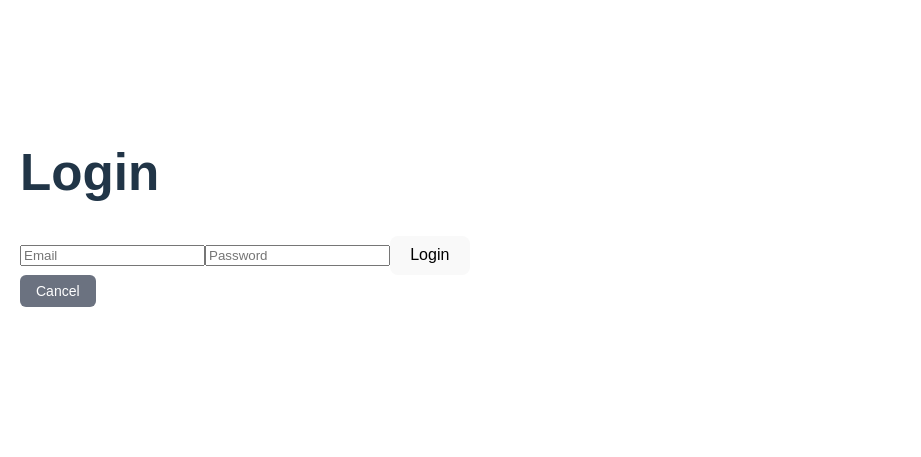
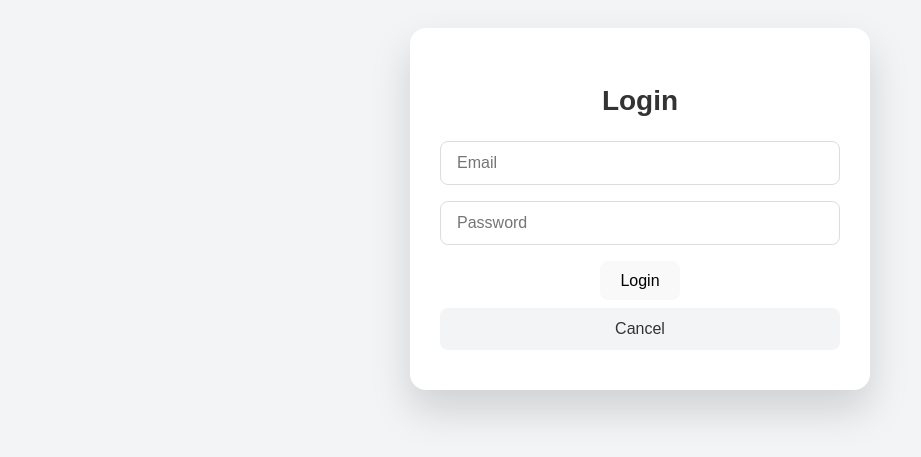
Before and after one commit to Kuzheliev/BooksStore, a React (Vite) app in the folder booksstore.client/: page /login in a window 1280 px wide. Shown: the part 191-648 px from the top of the page, without its empty margins (0-921 px from the left). Built offline with nearby package versions, Linux system fonts and the light colour scheme.

Commit message:
updated login and logout functions

```diff
--- a/booksstore.client/src/App.css
+++ b/booksstore.client/src/App.css
@@ -1,16 +1,43 @@
+html, body, #root {
+    height: 100%;
+    width: 100%;
+    margin: 0;
+    padding: 0
+}
+
+/* Make header stick to top, full width */
+.header {
+    position: fixed; /* stays at top */
+    top: 0;
+    left: 0;
+    right: 0;
+    height: 60px; /* adjust as needed */
+    padding: 0 20px;
+    display: flex;
+    justify-content: space-between;
+    align-items: center;
+    background: #fff; /* white background */
+    box-shadow: 0 2px 4px rgba(0,0,0,0.1);
+    z-index: 1000; /* keep it above content */
+}
+
+.header-title {
+    font-size: 28px;
+    font-weight: bold;
+    color: #333;
+    margin: 0;
+}
+
+/* Pushes page content down so it doesn’t hide behind header */
 .app-container {
-    padding: 20px;
+    padding: 80px 20px 20px; /* add top padding */
     font-family: Arial, sans-serif;
 }
 
-/* Header with title on left and button on right */
-.header {
+.header-buttons {
     display: flex;
-    justify-content: space-between;
-    align-items: center;
-    margin-bottom: 20px;
+    gap: 10px;
 }
-
 /* Button styles */
 .btn {
     padding: 8px 16px;
@@ -33,3 +60,92 @@
     background-color: #6b7280; /* gray */
     color: white;
 }
+/* Fullscreen wrapper */
+/* Fullscreen wrapper */
+.login-page {
+    display: flex;
+    justify-content: center;
+    align-items: center;
+    width: 100%;
+    height: 100vh;
+    background: #f3f4f6; /* light neutral background instead of gradient */
+    margin: 0;
+    padding: 0;
+    font-family: Arial, sans-serif;
+}
+
+/* Login card */
+.login-box {
+    background: #ffffff; /* white card */
+    padding: 40px 30px;
+    border-radius: 16px;
+    box-shadow: 0 20px 40px rgba(0, 0, 0, 0.15);
+    max-width: 400px;
+    width: 100%; /* make card responsive */
+    text-align: center;
+    transition: transform 0.3s ease, box-shadow 0.3s ease;
+}
+
+    /* Hover effect on card */
+    .login-box:hover {
+        transform: translateY(-3px);
+        box-shadow: 0 25px 50px rgba(0, 0, 0, 0.2);
+    }
+
+    /* Title */
+    .login-box h1 {
+        font-size: 28px;
+        font-weight: 700;
+        margin-bottom: 24px;
+        color: #333;
+    }
+
+    /* Input fields fill width inside the card */
+    .login-box input {
+        width: 100%; /* full width of box */
+        padding: 12px 16px;
+        margin-bottom: 16px;
+        border-radius: 8px;
+        border: 1px solid #ddd;
+        font-size: 16px;
+        outline: none;
+        box-sizing: border-box; /* ensure padding fits inside width */
+        transition: border-color 0.2s, box-shadow 0.2s;
+    }
+
+        .login-box input:focus {
+            border-color: #667eea;
+            box-shadow: 0 0 5px rgba(102, 126, 234, 0.4);
+        }
+
+/* Buttons */
+.btn {
+    padding: 12px 20px;
+    font-size: 16px;
+    border-radius: 8px;
+    cursor: pointer;
+    border: none;
+    transition: background-color 0.2s, transform 0.1s;
+    width: 100%; /* buttons fill width of card */
+    margin-top: 8px;
+}
+
+.login-btn {
+    background: #667eea;
+    color: #fff;
+}
+
+    .login-btn:hover {
+        background: #556cd6;
+        transform: translateY(-1px);
+    }
+
+.cancel-btn {
+    background: #f3f4f6;
+    color: #333;
+}
+
+    .cancel-btn:hover {
+        background: #e5e7eb;
+        transform: translateY(-1px);
+    }
--- a/booksstore.client/src/App.jsx
+++ b/booksstore.client/src/App.jsx
@@ -1,82 +1,66 @@
-import React, { useState } from "react";
+import React, { createContext, useState, useContext } from "react";
 import { BrowserRouter as Router, Routes, Route, Link, useNavigate } from "react-router-dom";
 import LoginForm from "./Login";
-import UpdateButton from "./UpdateButton";
+import AuthProvider from "./AuthContext";
 import "./App.css";
+import { useAuth } from "./AuthContext";
 
-function Home({ token, user, handleLogout }) {
+function Home() {
+    const { token, user, logout } = useAuth();
+
     return (
-        <div className="app-container">
-            {/* Header */}
+        <div>
             <div className="header">
-                <h1>
-                    {token ? `Welcome, ${user.username || "User"}!` : "Books Store Admin"}
-                </h1>
-
+                <h1>Books Store</h1>
                 <div className="header-buttons">
-                    {!token && <Link to="/login"><button className="btn login-btn">Login</button></Link>}
-                    {token && (
-                        <button onClick={handleLogout} className="btn logout-btn">
+                    {!token ? (
+                        <Link to="/login">
+                            <button className="btn login-btn">Login</button>
+                        </Link>
+                    ) : (
+                        <button onClick={logout} className="btn logout-btn">
                             Logout
                         </button>
                     )}
                 </div>
             </div>
+            <div className="app-container">
+                {token ? <p>You are logged in.</p> : <p>Please log in to continue.</p>}
+            </div>
+        </div>
+    );
+}
 
-            {/* Protected button */}
-            {token && <UpdateButton productId={1} />}
+function LoginPage() {
+    const { login } = useAuth();
+    const navigate = useNavigate();
+
+    const handleLoginSubmit = (token, userData) => {
+        login(token, userData);
+        navigate("/", { replace: true });
+    };
+
+    return (
+        <div className="login-page">
+            <div className="login-box">
+                <h1>Login</h1>
+                <LoginForm onLogin={handleLoginSubmit} />
+                <button onClick={() => navigate("/")} className="btn cancel-btn">Cancel</button>
+            </div>
         </div>
     );
 }
 
 function App() {
-    const [token, setToken] = useState(localStorage.getItem("token"));
-    const [user, setUser] = useState(() => {
-        try {
-            return JSON.parse(localStorage.getItem("user")) || {};
-        } catch {
-            return {};
-        }
-    });
-
-    const handleLogin = (token, userData, navigate) => {
-        localStorage.setItem("token", token);
-        localStorage.setItem("user", JSON.stringify(userData));
-        setToken(token);
-        setUser(userData);
-        navigate("/"); // redirect to home after login
-    };
-
-    const handleLogout = () => {
-        localStorage.removeItem("token");
-        localStorage.removeItem("user");
-        setToken(null);
-        setUser({});
-    };
-
     return (
-        <Router>
-            <Routes>
-                <Route path="/" element={<Home token={token} user={user} handleLogout={handleLogout} />} />
-                <Route path="/login" element={<LoginPage onLogin={handleLogin} />} />
-            </Routes>
-        </Router>
-    );
-}
-
-function LoginPage({ onLogin }) {
-    const navigate = useNavigate();
-
-    const handleLogin = (token, userData) => {
-        onLogin(token, userData, navigate);
-    };
-
-    return (
-        <div className="app-container">
-            <h1 className="text-2xl font-bold mb-4">Login</h1>
-            <LoginForm onLogin={handleLogin} />
-            <button onClick={() => navigate("/")} className="btn cancel-btn mt-2">Cancel</button>
-        </div>
+        <AuthProvider>
+            <Router>
+                <Routes>
+                    <Route path="/" element={<Home />} />
+                    <Route path="/login" element={<LoginPage />} />
+                </Routes>
+            </Router>
+        </AuthProvider>
     );
 }
 
--- /dev/null
+++ b/booksstore.client/src/AuthContext.jsx
@@ -0,0 +1,38 @@
+import React, { createContext, useState, useContext } from "react";
+
+// Create context
+export const AuthContext = createContext();
+
+// Provider component
+export default function AuthProvider({ children }) {
+    const [token, setToken] = useState(localStorage.getItem("token"));
+    const [user, setUser] = useState(() => {
+        try {
+            return JSON.parse(localStorage.getItem("user")) || {};
+        } catch {
+            return {};
+        }
+    });
+
+    const login = (tokenValue, userData) => {
+        localStorage.setItem("token", tokenValue);
+        localStorage.setItem("user", JSON.stringify(userData));
+        setToken(tokenValue);
+        setUser(userData);
+    };
+
+    const logout = () => {
+        localStorage.removeItem("token");
+        localStorage.removeItem("user");
+        setToken(null);
+        setUser({});
+    };
+
+    return (
+        <AuthContext.Provider value={{ token, user, login, logout }}>
+            {children}
+        </AuthContext.Provider>
+    );
+}
+
+export const useAuth = () => useContext(AuthContext);
--- a/booksstore.client/src/Login.jsx
+++ b/booksstore.client/src/Login.jsx
@@ -7,17 +7,15 @@ function LoginForm({ onLogin }) {
 
     const handleLogin = async () => {
         try {
-            const response = await axios.post("auth/login", { email, password });
-            const { token, user } = response.data;
+                const response = await axios.post("auth/login", { email, password });
+                const { token, user } = response.data;
 
-            localStorage.setItem("token", token);
-            localStorage.setItem("user", JSON.stringify(user));
+                localStorage.setItem("token", token);
+                localStorage.setItem("user", JSON.stringify(user));
 
-            alert(`Welcome ${user.username}!`);
-            onLogin(token);
+                onLogin(token);
         } catch (err) {
             console.error(err);
-            alert("Login failed!");
         }
     };
 
```
Also changed, not shown: 13 other files (tests, documents, lock files or other folders).
